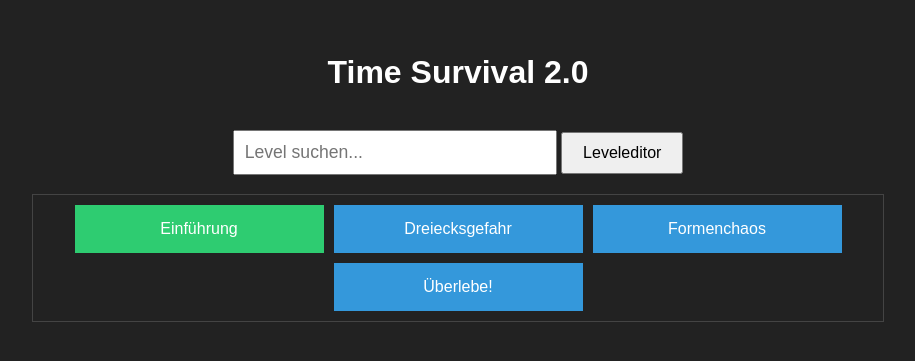
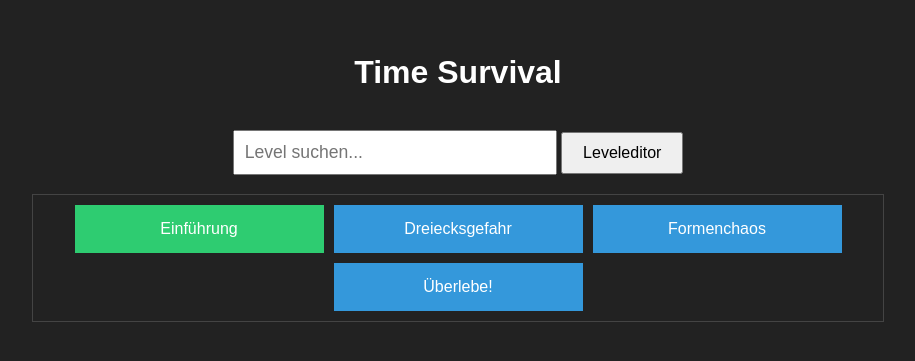
Before and after one commit to IdleGamePerson/Time_Survival, a plain HTML site: page index.html in a window 1280 px wide. Shown: the part 223-584 px from the top of the page, without its empty margins (182-1097 px from the left). Drawn offline with Linux system fonts and the light colour scheme.

Commit message:
Update index.html

```diff
--- a/index.html
+++ b/index.html
@@ -7,7 +7,7 @@
 </head>
 <body>
   <div id="menu">
-    <h1>Time Survival 2.0</h1>
+    <h1>Time Survival</h1>
     <input type="text" id="searchInput" placeholder="Level suchen...">
     <button id="toggleEditorButton">Leveleditor</button>
 
```
